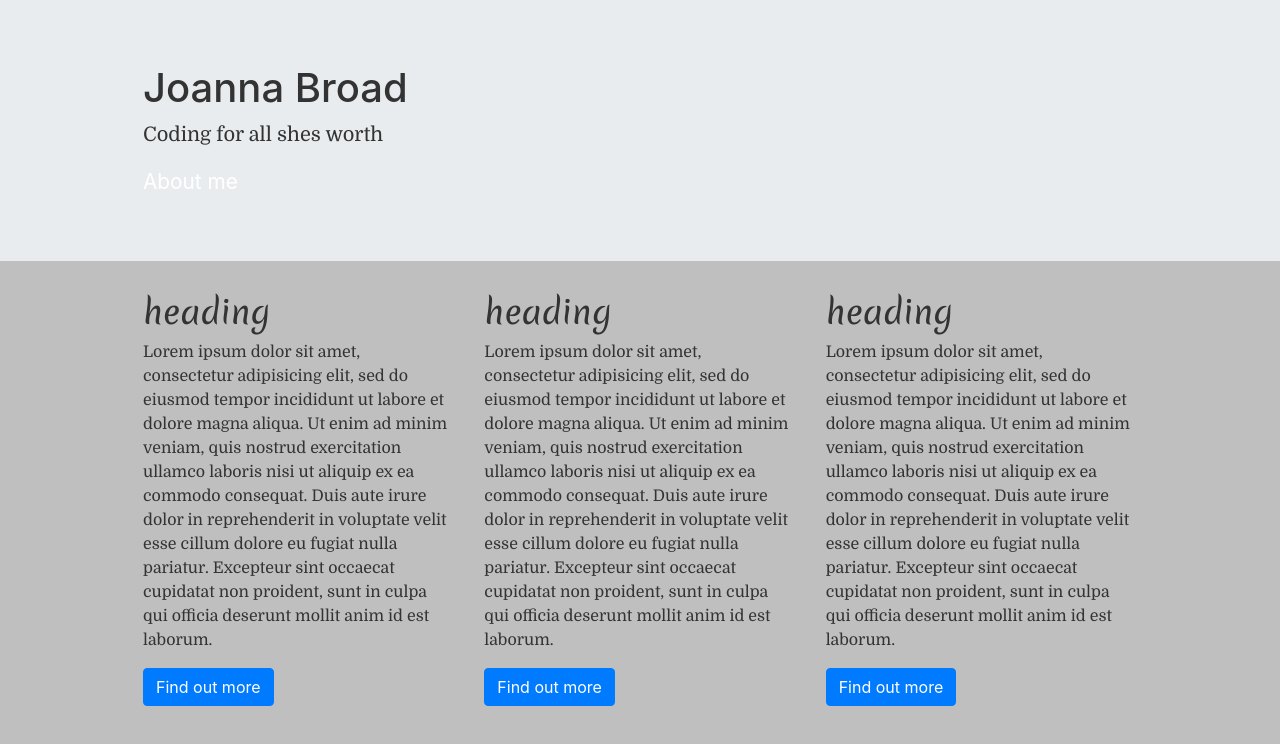
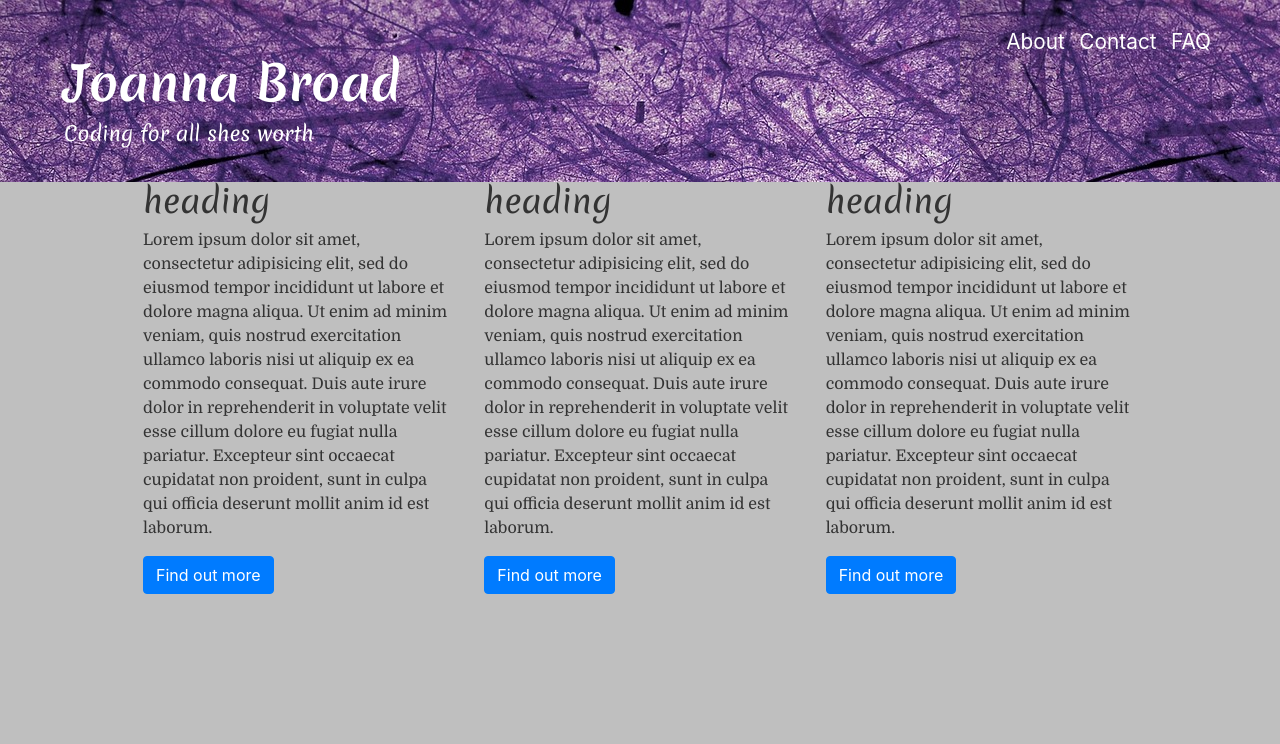
Before and after one commit to JoannaBroad/main_site, a plain HTML site: page index.html in a window 1280 px wide. Drawn offline with nearby package versions, Linux system fonts and the light colour scheme.

Commit message:
nav bar fixed

```diff
--- a/css/styles.css
+++ b/css/styles.css
@@ -6,17 +6,23 @@
   background-color: #bfbfbf;
   color: #333333;
 }
-.left { float: left;
+
+.left {
+  float: left;
   padding-top: 28px;
- }
-.right { float: right; }
+}
+
+.right {
+  float: right;
+}
+
 /* nav */
 .nav-bar {
   width: 100% !important;
   background-image: url("../img/background.jpg");
   background-size: auto;
   padding: 2% 5% 5%;
-  position: fixed;
+  height: 182px;
 }
 
 nav a {
@@ -32,8 +38,6 @@
 }
 
 /* main page */
-
-
 /* about styles */
 .container {
   margin: 0 auto;
@@ -65,13 +69,13 @@
 
 /* end about */
 /* typeography */
-
 .left h1 {
   font-family: 'Merienda', cursive;
   font-weight: bold;
   font-size: 3em;
   color: white;
 }
+
 .left p {
   font-family: 'Merienda', cursive;
   color: white;
@@ -82,22 +86,28 @@
   font-weight: 100%;
   -webkit-margin-before: 0;
 }
-h2{
-    font-family: 'Merienda', cursive;
+
+h2 {
+  font-family: 'Merienda', cursive;
 }
-p{
+
+p {
   font-family: 'Domine', serif;
 }
-li{
+
+li {
   font-family: 'Domine', serif;
 }
+
 .skills h3 {
   text-align: center;
   text-transform: uppercase;
 }
-a{
+
+a {
   color: white;
   font-size: 130%;
+  padding: 5px;
 }
 
 a:hover {
--- a/index.html
+++ b/index.html
@@ -21,13 +21,17 @@
 </head>
 
 <body>
-  <div class="jumbotron jumbotron-fluid">
-    <div class="container header">
-      <h1 class="title">Joanna Broad</h1>
-      <p class="lead">Coding for all shes worth</p>
-      <a href="about.html">About me</a>
-    </div>
-  </div>
+  <nav class="nav-bar">
+  <section class="left">
+    <h1 class="title">Joanna Broad</h1>
+    <p class="lead">Coding for all shes worth</p>
+  </section>
+  <section class="right">
+    <a href="about.html">About</a>
+    <a href="contact.html">Contact</a>
+    <a href="faq.html">FAQ</a>
+  </section>
+</nav>
 
   <div class="container">
     <div class="row">
```
Also changed, not shown: about.html (+11 -6 lines), contact.html (+0 -8 lines).
